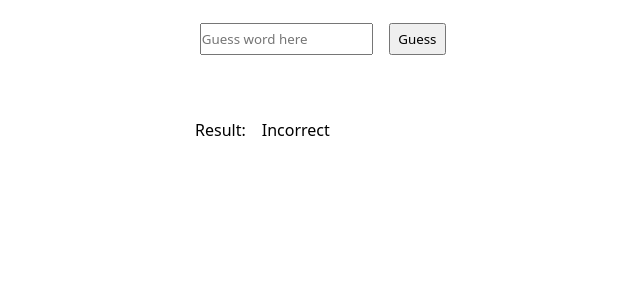
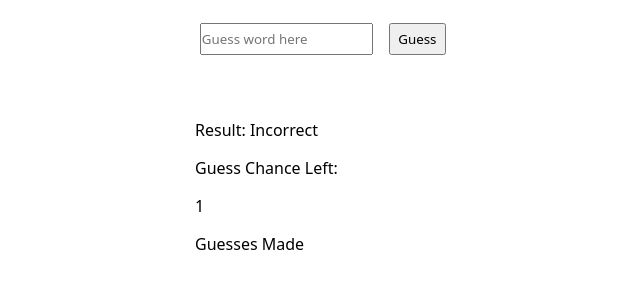
Before and after one commit to manjeetsharma0796/wordle, a website: page index.html in a window 1280 px wide. Both pictures are taken after a click on the button "Guess". Shown: the part 97-386 px from the top of the page, without its empty margins (317-957 px from the left). Drawn offline with Linux system fonts and the light colour scheme.

Commit message:
Add: guess made, limited guess of 2, updated css

```diff
--- a/index.html
+++ b/index.html
@@ -14,11 +14,14 @@
         placeholder="Guess word here"
         id="guess-area"
       />
-      <input type="button" value="Guess" id="guess-button" />
+      <input type="button" value="Guess" id="guess-button"/>
     </section>
     <section id="display">
-      <p>Result:</p>
-      <p id="result"></p>
+      <p>Result: <span id="result"> </span></p>
+      <p>Guess Chance Left: </p>
+      <p id="chance-left">2</p>
+      <p>Guesses Made</p>
+      <p id="guess-history"></p>
     </section>
   </body>
 </html>
--- a/index.js
+++ b/index.js
@@ -1,17 +1,46 @@
-const guessOutcomeAndDisplay = (word, resultElement) => {
-  const guessedWordElement = document.querySelector("#guess-area");
-  if (guessedWordElement.value === word) {
-    resultElement.innerText = "Correct";
+const createGuessMadeElement = (guess) => {
+  const guessElement = document.createElement("p");
+  guessElement.innerText = guess;
+  return guessElement;
+};
+
+const disableGuessButton = (guessButton) => {
+  guessButton.disabled = true;
+};
+
+const guessOutcomeAndDisplay = (
+  guessedWord,
+  word,
+  resultElement,
+  chanceLeft,
+  guessButton
+) => {
+  resultElement.innerText = guessedWord === word ? "Correct" : "Incorrect";
+  chanceLeft.innerText = Number(chanceLeft.innerText) - 1;
+  if (Number(chanceLeft.innerText) === 0) {
+    disableGuessButton(guessButton);
   }
-  resultElement.innerText = "Incorrect";
 };
 
 window.onload = () => {
   const guessButton = document.querySelector("#guess-button");
   const resultElement = document.querySelector("#result");
   const word = "hello";
+  const chanceLeft = document.querySelector("#chance-left");
+  const guessContainer = document.querySelector("#guess-history");
+  const guessedWordElement = document.querySelector("#guess-area");
 
   guessButton.onclick = () => {
-    guessOutcomeAndDisplay(word, resultElement);
+    const guessedWord = guessedWordElement.value;
+    guessOutcomeAndDisplay(
+      guessedWord,
+      word,
+      resultElement,
+      chanceLeft,
+      guessButton
+    );
+
+    const guessElement = createGuessMadeElement(guessedWordElement.value);
+    guessContainer.appendChild(guessElement);
   };
 };
--- a/style.css
+++ b/style.css
@@ -46,6 +46,7 @@ body {
   width: 20%;
   margin: 0 auto;
   display: flex;
-  flex-flow: row wrap;
-  column-gap: 1em;
+  flex-flow: column wrap;
+  row-gap: 1em;
+
 }
```
